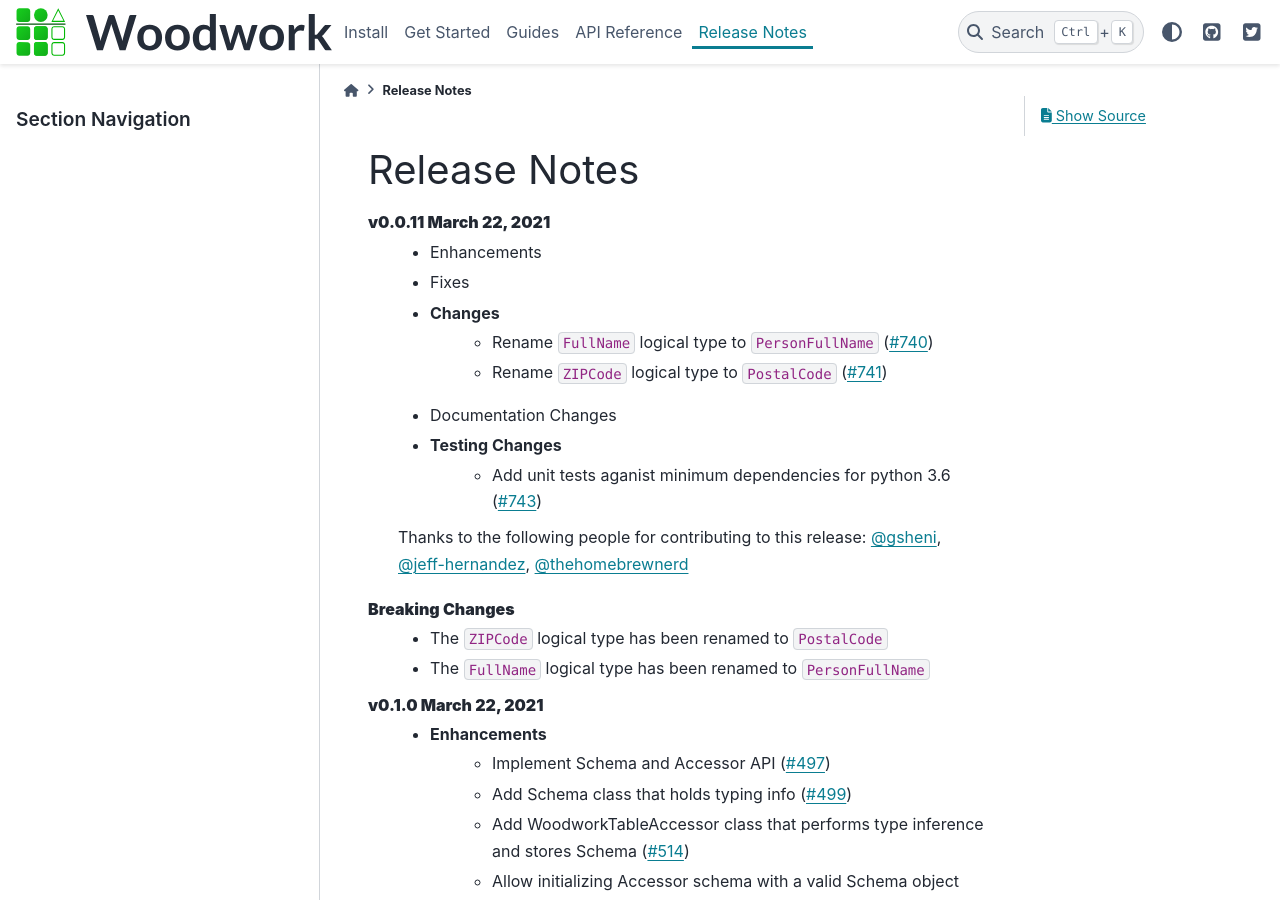
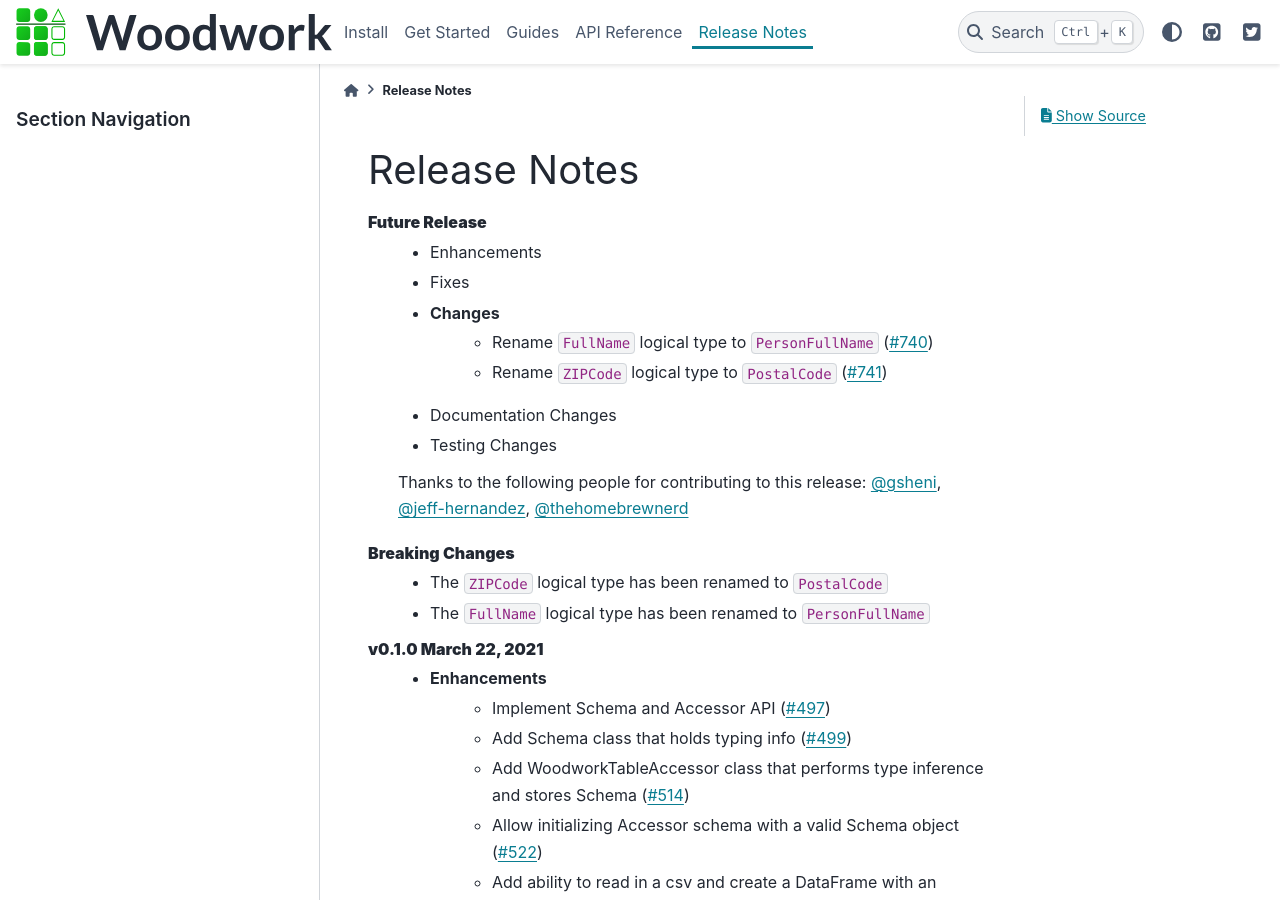
Before and after one commit to alteryx/woodwork, a Sphinx documentation site: the page built from docs/source/release_notes.rst, in a window 1280 px wide and 900 px high. Built offline with Sphinx 7.4.7 and the PyData theme 0.15.4, drawn with Linux system fonts in a browser that asks for light colours; comment, search, counter and statistics services are not loaded.

Commit message:
fix release notes

```diff
--- a/docs/source/release_notes.rst
+++ b/docs/source/release_notes.rst
@@ -2,16 +2,7 @@
 
 Release Notes
 -------------
-.. **Future Release**
-    * Enhancements
-    * Fixes
-    * Changes
-    * Documentation Changes
-    * Testing Changes
-
-.. Thanks to the following people for contributing to this release:
-
-**v0.0.11 March 22, 2021**
+**Future Release**
     * Enhancements
     * Fixes
     * Changes
@@ -19,7 +10,6 @@ Release Notes
         * Rename ``ZIPCode`` logical type to ``PostalCode`` (:pr:`741`)
     * Documentation Changes
     * Testing Changes
-        * Add unit tests aganist minimum dependencies for python 3.6 (:pr:`743`)
 
     Thanks to the following people for contributing to this release:
     :user:`gsheni`, :user:`jeff-hernandez`, :user:`thehomebrewnerd`
```
